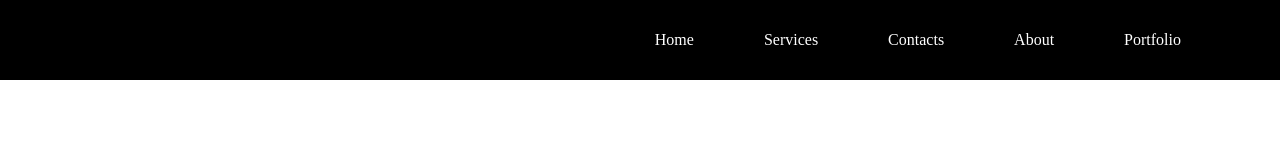
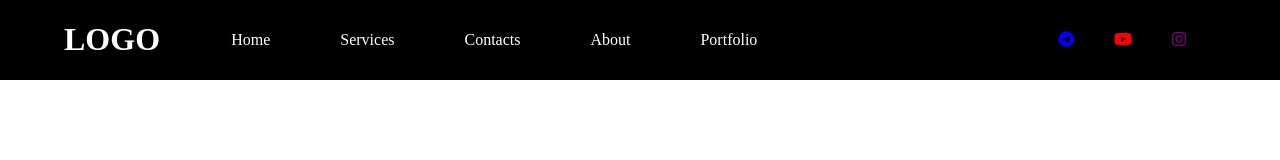
Before and after one commit to KalilovaMaisara/practic, a plain HTML site: page index.html in a window 1280 px wide. Drawn offline with Linux system fonts and the light colour scheme.

Commit message:
Master: Added icons

```diff
--- a/index.html
+++ b/index.html
@@ -29,6 +29,24 @@
                     <a href="">Portfolio</a>
                 </li>
             </ul>
+
+            <ul class="socialicons">
+                <li>
+                    <a href="">
+                        <i class="fab fa-telegram tele"></i>
+                    </a>
+                </li>
+                <li>
+                    <a href="">
+                        <i class="fab fa-youtube tube"></i>
+                    </a>
+                </li>
+                <li>
+                    <a href="">
+                        <i class="fab fa-instagram insta"></i>
+                    </a>
+                </li>
+            </ul>
         </div>
     </header>
     <main>
--- a/style.css
+++ b/style.css
@@ -13,6 +13,10 @@ body{
     position: fixed;
     top: 0;
     z-index: 2;
+}
+
+.container h1{
+    color: white;
 }
 
 .list{
@@ -39,3 +43,26 @@ body{
 .list li:hover a{
     color: white;
 }
+
+.socialicons{
+    display: inline-flex;
+    list-style: none;
+    margin: 10px;
+    padding-left: 200px;
+}
+
+.socialicons li{
+    margin: 0 20px;
+}
+
+.tele{
+    color: blue;
+}
+
+.tube{
+    color: red;
+}
+
+.insta{
+    color: purple;
+}
```
